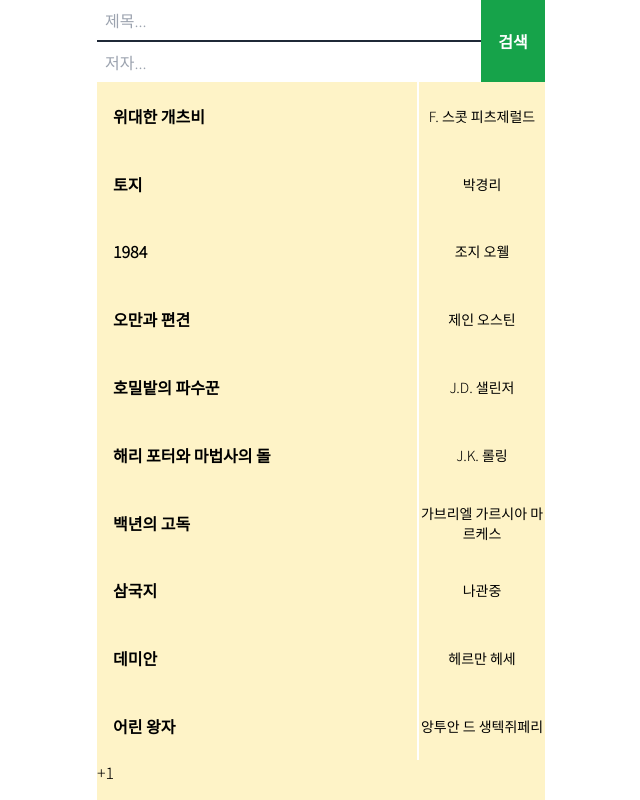
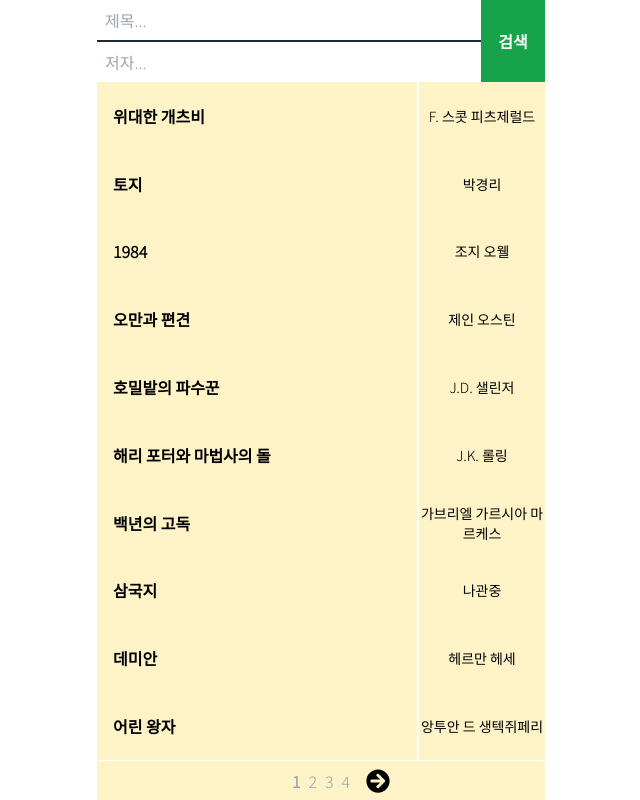
Before and after one commit to kkukileon305/rgt-test, a Next.js app: page /books in a window 1280 px wide. Shown: the whole page, without its empty margins (319-959 px from the left). Built offline with nearby package versions, Linux system fonts and the light colour scheme.

Commit message:
#feat: 페이지네이션 네비게이터 구현

```diff
--- a/app/books/BookPagination.tsx
+++ b/app/books/BookPagination.tsx
@@ -1,18 +1,28 @@
 "use client";
 
-import { FakeBook, getBooksWithPagination } from "@/app/books/actions";
+import {
+  BookPaginationData,
+  getBooksWithPagination,
+} from "@/app/books/actions";
 import { FormEventHandler, useEffect, useState } from "react";
 import Link from "next/link";
+import { FaArrowCircleLeft, FaArrowCircleRight } from "react-icons/fa";
+import { ImSpinner8 } from "react-icons/im";
 
 type BookPaginationProps = {
-  firstPageData: FakeBook[];
+  firstPageData: BookPaginationData;
 };
 
 const BookPagination = ({ firstPageData }: BookPaginationProps) => {
-  const [data, setData] = useState<FakeBook[]>(firstPageData);
+  const [bookData, setBookData] = useState<BookPaginationData>(firstPageData);
   const [page, setPage] = useState(0);
   const [title, setTitle] = useState("");
   const [author, setAuthor] = useState("");
+  const [isLoading, setIsLoading] = useState(false);
+
+  // 네이게이터 페이지
+  const totalPages = Math.ceil(bookData.count / 10);
+  const pages = Array.from({ length: totalPages }, (_, i) => i);
 
   const onSubmit: FormEventHandler = async (e) => {
     e.preventDefault();
@@ -28,6 +38,7 @@ const BookPagination = ({ firstPageData }: BookPaginationProps) => {
 
   useEffect(() => {
     (async () => {
+      setIsLoading(true);
       const newData = await getBooksWithPagination({
         page,
         size: 10,
@@ -35,7 +46,8 @@ const BookPagination = ({ firstPageData }: BookPaginationProps) => {
         author: author ? author : undefined,
       });
 
-      setData(newData);
+      setIsLoading(false);
+      setBookData(newData);
     })();
   }, [page, title, author]);
 
@@ -67,8 +79,10 @@ const BookPagination = ({ firstPageData }: BookPaginationProps) => {
       </form>
 
       {/* 책 리스트*/}
-      <ul className="h-[calc(100%-122px)]">
-        {data.map((book) => (
+      <div className="h-[calc(100%-122px)]">
+        {!isLoading && (
+          <ul className="h-full">
+            {bookData.data.map((book) => (
               <li key={book.id} className="h-[10%] flex">
                 <Link
                   href={`/books/${book.id}`}
@@ -84,10 +98,66 @@ const BookPagination = ({ firstPageData }: BookPaginationProps) => {
               </li>
             ))}
           </ul>
+        )}
+
+        {isLoading && (
+          <div className="h-full flex justify-center items-center">
+            <ImSpinner8 className="animate-spin" size={40} />
+          </div>
+        )}
+      </div>
 
       {/* 네비게이터 */}
-      <div className="h-10">
-        <button onClick={() => setPage((p) => p + 1)}>+1</button>
+      <div className="h-10 flex justify-center items-center border-t border-white">
+        {!isLoading && (
+          <div className="flex gap-4">
+            <button
+              className="disabled:invisible"
+              disabled={page <= 0}
+              onClick={() => {
+                // page 변경후 useEffect안에서 loading상태를 변경하면 깜빡이는 ui가 되서
+                // loading과 page를 함께 변경하도록 함
+                setIsLoading(true);
+                setPage(page - 1);
+              }}
+            >
+              <FaArrowCircleLeft size={24} />
+            </button>
+
+            <div className="flex items-center gap-2">
+              {pages.map((p) => (
+                <button
+                  key={p}
+                  className={`text-gray-400 ${page === p && "font-bold text-blue-600"}`}
+                  onClick={() => {
+                    setIsLoading(true);
+                    setPage(p);
+                  }}
+                  disabled={page === p}
+                >
+                  {p + 1}
+                </button>
+              ))}
+            </div>
+
+            <button
+              className="disabled:invisible"
+              onClick={() => {
+                setIsLoading(true);
+                setPage(page + 1);
+              }}
+              disabled={page >= totalPages - 1}
+            >
+              <FaArrowCircleRight size={24} />
+            </button>
+          </div>
+        )}
+
+        {isLoading && (
+          <div className="flex gap-8">
+            <ImSpinner8 className="animate-spin" />
+          </div>
+        )}
       </div>
     </div>
   );
--- a/app/books/actions.ts
+++ b/app/books/actions.ts
@@ -28,9 +28,14 @@ type GetBookInputOption = {
   author?: string;
 };
 
+export type BookPaginationData = {
+  data: FakeBook[];
+  count: number;
+};
+
 export async function getBooksWithPagination(
   inputOption: GetBookInputOption,
-): Promise<FakeBook[]> {
+): Promise<BookPaginationData> {
   const { page, size, title, author } = inputOption;
   const start = page * size;
   const end = start + size;
@@ -48,11 +53,14 @@ export async function getBooksWithPagination(
     );
   }
 
-  return filteredBooks.slice(start, end).map((book) => ({
-    id: book.id,
-    author: book.author,
-    title: book.title,
-  }));
+  return {
+    data: filteredBooks.slice(start, end).map((book) => ({
+      id: book.id,
+      author: book.author,
+      title: book.title,
+    })),
+    count: filteredBooks.length,
+  };
 }
 
 export async function getBookDetail(
--- a/package.json
+++ b/package.json
@@ -11,7 +11,8 @@
   "dependencies": {
     "next": "15.1.7",
     "react": "^19.0.0",
-    "react-dom": "^19.0.0"
+    "react-dom": "^19.0.0",
+    "react-icons": "^5.4.0"
   },
   "devDependencies": {
     "@eslint/eslintrc": "^3",
```
Also changed, not shown: 1 other file (tests, documents, lock files or other folders). Lines whose indentation alone changed are shown as unchanged.
